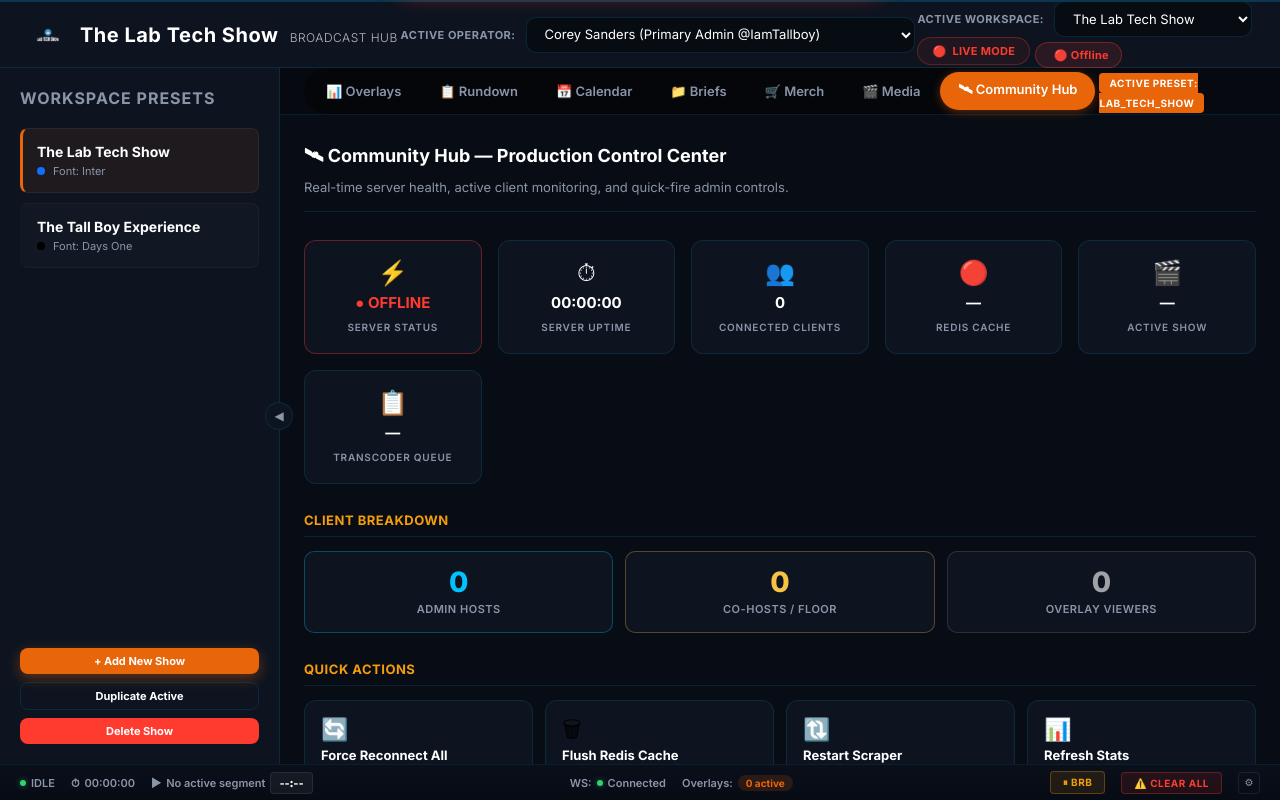
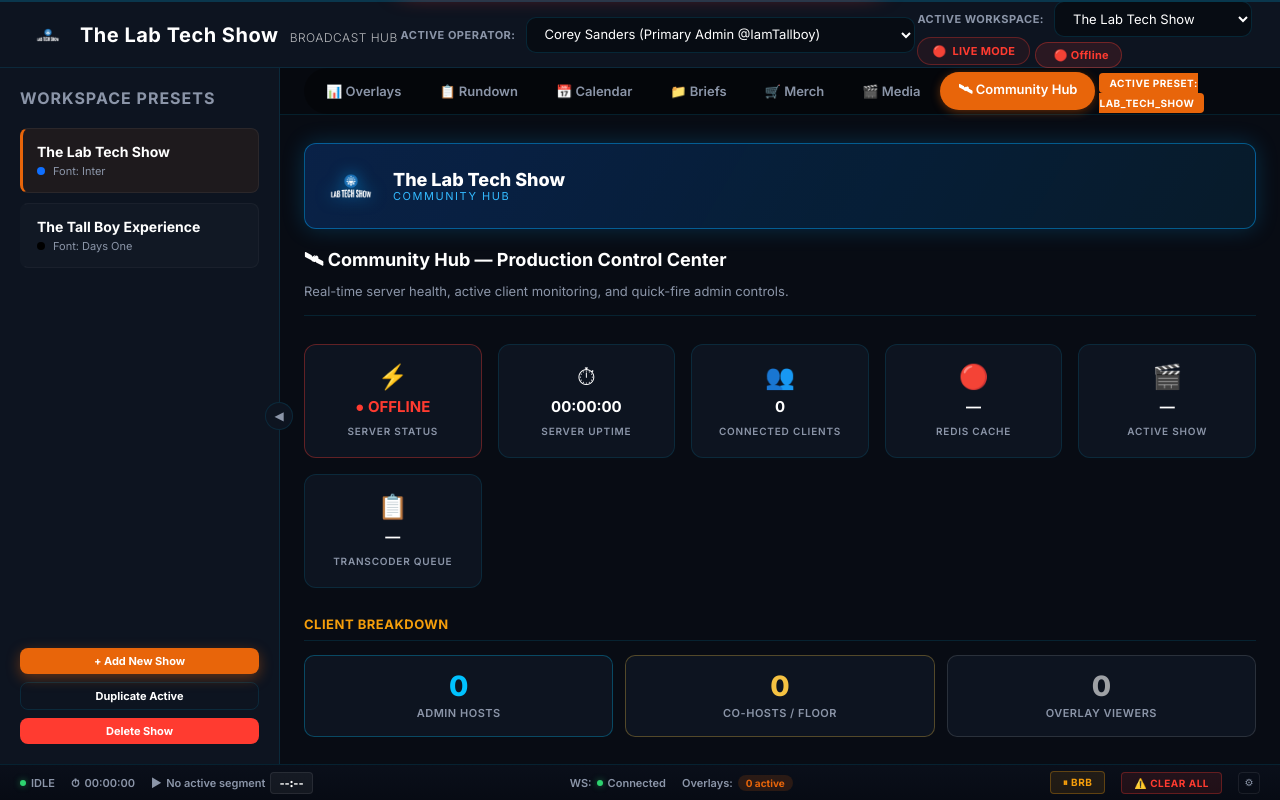
Before and after one commit to iamtallboy-droid/lab-tech-studio, a website: page dashboard.html in a window 1280 px wide. Both pictures are taken after a click on the button "🛰 Community Hub". Drawn offline with Linux system fonts and the light colour scheme; no server answers; a web font is replaced by a local one.

Commit message:
Per-show branding: logos, palettes, and fix broken overlay
- db.js: add accent_hex + logo_url columns to shows (with ALTER migration for
  existing DBs); correct both brand palettes to spec (Lab Tech #00AEEF/#00E5FF
  accent #0066CC; Tall Boy #056004/#4ADE80); one-time brand-sync UPDATE brings
  pre-existing rows up to spec without clobbering user edits.
- tbe-logo.svg: add the TBE Media logo (white/transparent) for tall_boy_experience.
- overlay.html: use the active show's logo_url + accent_hex instead of a
  hardcoded logo; add hexToGlow() for brand-tinted glow.
- Community Hub: branded banner showing the active show's logo, name, and
  themed colors (dashboard.html + js/community.js + css/community.css).

FIX (pre-existing, made the overlay 100% non-functional): app.js and overlay's
inline script both declared `let productsList` at global scope, throwing a
redeclaration SyntaxError that aborted the entire overlay script. Removed the
duplicate so the overlay uses app.js's global. Overlay now renders the merch
carousel, ticker logo, and per-show theme correctly.

Verified: shows API returns correct palettes/logos; Community Hub banner shows
the right logo per show; overlay applies #00AEEF/#0066CC and loads real images.

Co-Authored-By: Claude Opus 4.8 <noreply@anthropic.com>

```diff
--- a/css/community.css
+++ b/css/community.css
@@ -13,6 +13,52 @@
 .community-hub-header {
     border-bottom: 1px solid var(--border-color);
     padding-bottom: 16px;
+}
+
+/* Per-show branded banner */
+.community-brand-banner {
+    --brand-primary: #00AEEF;
+    --brand-secondary: #00E5FF;
+    display: flex;
+    align-items: center;
+    gap: 16px;
+    padding: 16px 20px;
+    margin-bottom: 18px;
+    border-radius: 12px;
+    background:
+        linear-gradient(120deg,
+            color-mix(in srgb, var(--brand-primary) 22%, transparent),
+            color-mix(in srgb, var(--brand-secondary) 10%, transparent));
+    border: 1px solid color-mix(in srgb, var(--brand-secondary) 45%, transparent);
+    box-shadow: 0 0 22px color-mix(in srgb, var(--brand-secondary) 22%, transparent);
+}
+
+.community-brand-banner .community-show-logo {
+    height: 52px;
+    width: auto;
+    max-width: 140px;
+    object-fit: contain;
+    filter: drop-shadow(0 0 8px color-mix(in srgb, var(--brand-secondary) 60%, transparent));
+}
+
+.community-brand-text {
+    display: flex;
+    flex-direction: column;
+    line-height: 1.2;
+}
+
+.community-brand-name {
+    font-family: var(--font-heading, 'Inter');
+    font-weight: 800;
+    font-size: 18px;
+    color: #fff;
+}
+
+.community-brand-sub {
+    font-size: 11px;
+    letter-spacing: 0.14em;
+    text-transform: uppercase;
+    color: color-mix(in srgb, var(--brand-secondary) 80%, #ffffff);
 }
 
 .community-hub-title {
--- a/dashboard.html
+++ b/dashboard.html
@@ -573,6 +573,14 @@
                         <div class="community-hub-layout">
 
                             <div class="community-hub-header">
+                                <div class="community-brand-banner" id="community-brand-banner">
+                                    <img id="community-show-logo" class="community-show-logo" src="logo.png" alt="Show logo"
+                                         onerror="this.onerror=null;this.src='logo.svg';">
+                                    <div class="community-brand-text">
+                                        <span class="community-brand-name" id="community-brand-name">The Lab Tech Show</span>
+                                        <span class="community-brand-sub">Community Hub</span>
+                                    </div>
+                                </div>
                                 <h3 class="community-hub-title">🛰 Community Hub — Production Control Center</h3>
                                 <p class="community-hub-desc">Real-time server health, active client monitoring, and quick-fire admin controls.</p>
                             </div>
--- a/js/community.js
+++ b/js/community.js
@@ -4,7 +4,25 @@
         // ================================================================
         // COMMUNITY HUB FUNCTIONS
         // ================================================================
+
+        // Apply the active show's logo + brand color to the Community Hub banner.
+        function renderCommunityBranding() {
+            const show = (typeof showsList !== 'undefined' ? showsList : [])
+                .find(s => s.show_id === activeShowId);
+            if (!show) return;
+            const logoEl = document.getElementById('community-show-logo');
+            const nameEl = document.getElementById('community-brand-name');
+            const banner = document.getElementById('community-brand-banner');
+            if (logoEl) logoEl.src = show.logo_url || 'logo.png';
+            if (nameEl) nameEl.textContent = show.brand_name || '';
+            if (banner) {
+                banner.style.setProperty('--brand-primary', show.primary_hex || '#00AEEF');
+                banner.style.setProperty('--brand-secondary', show.secondary_hex || show.primary_hex || '#00E5FF');
+            }
+        }
+
         async function loadCommunityStatus() {
+            renderCommunityBranding();
             const statusData = await api.fetchCommunityStatus();
 
             // Server status card
--- a/overlay.html
+++ b/overlay.html
@@ -120,7 +120,10 @@
         let animationFrameId = null;
         let scrollPos = 0;
         let marqueeSpeed = 50;
-        let productsList = [];
+        // NOTE: productsList is declared globally in app.js (loaded above). The
+        // FULL_STATE handler there keeps it in sync, and this overlay reads/writes
+        // that same global. Re-declaring it here with `let` would throw a global
+        // redeclaration SyntaxError and abort this entire inline script.
 
         // DOM Initializer
         document.addEventListener('DOMContentLoaded', () => {
@@ -139,6 +142,17 @@
             startMerchRotation();
         });
 
+        // Convert a #RRGGBB brand color into a soft translucent glow rgba().
+        function hexToGlow(hex) {
+            if (!hex || hex[0] !== '#') return 'rgba(0,168,255,0.5)';
+            let h = hex.slice(1);
+            if (h.length === 3) h = h.split('').map(c => c + c).join('');
+            const r = parseInt(h.slice(0, 2), 16);
+            const g = parseInt(h.slice(2, 4), 16);
+            const b = parseInt(h.slice(4, 6), 16);
+            return `rgba(${r},${g},${b},0.55)`;
+        }
+
         // Handle incoming WebSocket broadcast
         function handleStateUpdate(payload) {
             currentPayload = payload;
@@ -152,17 +166,21 @@
             const root = document.documentElement;
             root.style.setProperty('--primary-color', config.primary_hex);
             root.style.setProperty('--secondary-color', config.secondary_hex);
+            root.style.setProperty('--accent-color', config.accent_hex || config.secondary_hex);
+            // Glow tint derived from the secondary/accent color
+            root.style.setProperty('--brand-glow', hexToGlow(config.secondary_hex || config.primary_hex));
 
             // Adjust body font family dynamically
             document.body.style.fontFamily = (config.font_family === 'Days One') ? "'Days One', sans-serif" : "'Inter', sans-serif";
 
-            // Render dynamic branding logo
+            // Render dynamic per-show branding logo
             const logoEl = document.getElementById('ticker-logo');
+            const showLogo = config.logo_url || 'logo.png';
             logoEl.innerHTML = `<img
-                src="logo.png"
-                alt="Lab Tech Show Logo"
+                src="${showLogo}"
+                alt="${config.brand_name || 'Show'} Logo"
                 onerror="this.onerror=null; this.src='logo.svg';"
-                style="height:34px; width:auto; object-fit:contain; vertical-align:middle; filter:drop-shadow(0 0 6px rgba(0,168,255,0.5));"
+                style="height:34px; width:auto; object-fit:contain; vertical-align:middle; filter:drop-shadow(0 0 6px var(--brand-glow, rgba(0,168,255,0.5)));"
             >`;
 
             // Sync canvas orientation stack styles
```
Also changed, not shown: db.js (+35 -13 lines), tbe-logo.svg (added).
